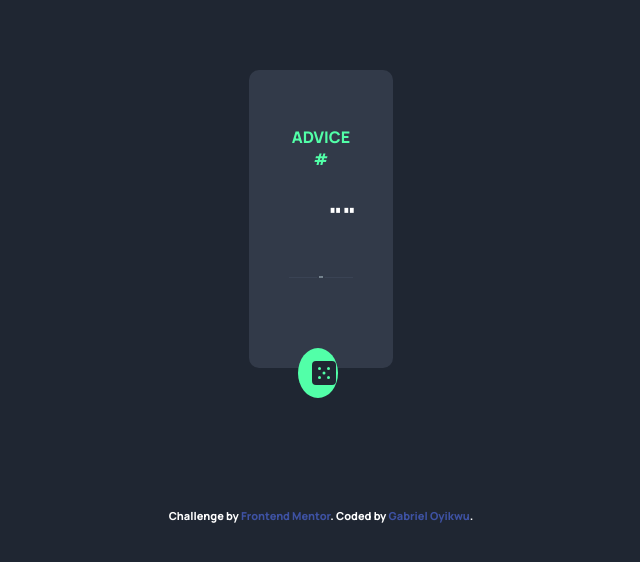
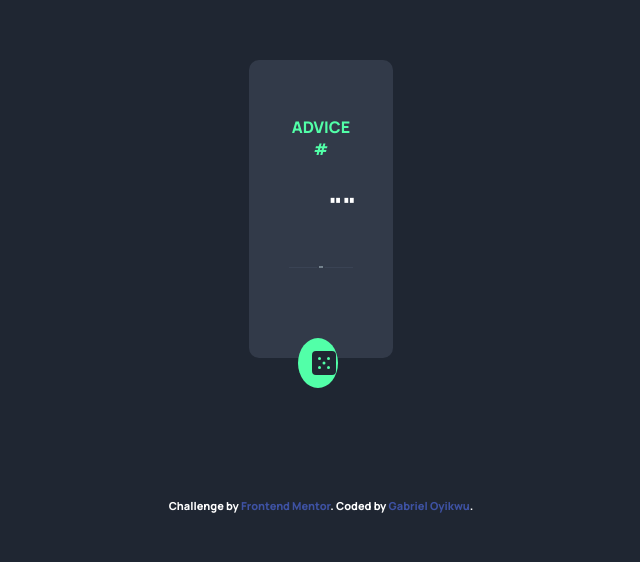
Before and after one commit to Oyiks/Advice_generator, a plain HTML site: page index.html in a window 1280 px wide. Shown: the part 118-680 px from the top of the page, without its empty margins (319-959 px from the left). Drawn offline with Linux system fonts and the light colour scheme; a web font is replaced by a local one.

Commit message:
Another commit

```diff
--- a/style.css
+++ b/style.css
@@ -3,7 +3,7 @@
 body {
   background-color: hsl(218, 23%, 16%);
   font-size: 28px;
-  padding: 40px 140px;
+  padding: 30px 140px;
   font-family: "manrope";
 }
 
```
